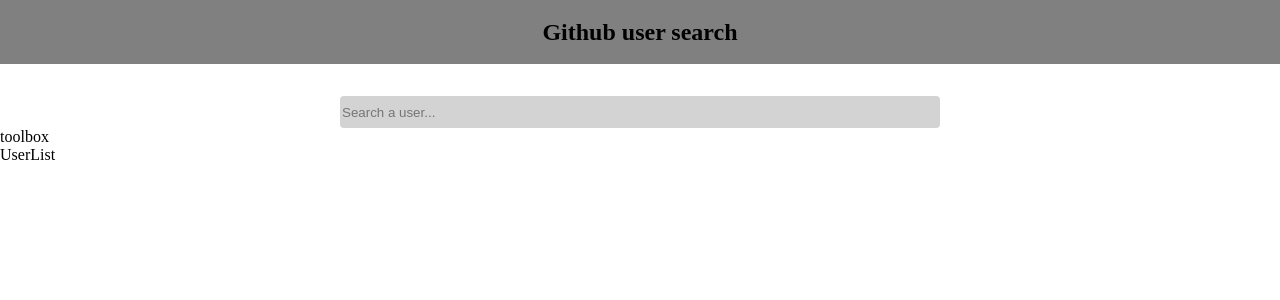
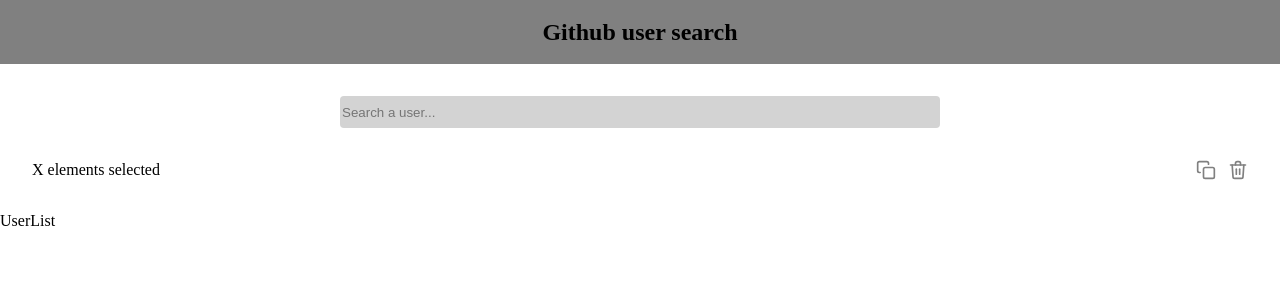
Before and after one commit to benjyarel/fulll_test, a React (Vite) app in the folder user_search/: page / in a window 1280 px wide. Shown: the top 300 px of the page. Built offline with nearby package versions, Linux system fonts and the light colour scheme.

Commit message:
add icons

```diff
--- /dev/null
+++ b/user_search/src/components/Toolbox.module.css
@@ -0,0 +1,25 @@
+.toolbox {
+  display: flex;
+  align-items: center;
+  justify-content: space-between;
+  margin: 32px;
+}
+
+.actions {
+  display: flex;
+  align-items: center;
+  gap: 12px;
+
+  button {
+    display: flex;
+    background: none;
+    border: none;
+    cursor: pointer;
+    padding: 0;
+    color: gray;
+
+    &:hover {
+      color: black;
+    }
+  }
+}
--- a/user_search/src/components/Toolbox.tsx
+++ b/user_search/src/components/Toolbox.tsx
@@ -1,3 +1,19 @@
+import { CopyIcon } from "./icons/CopyIcon"
+import { TrashIcon } from "./icons/TrashIcon"
+import style from "./Toolbox.module.css"
+
 export const Toolbox = () => {
-  return <div>toolbox</div>
+  return (
+    <div className={style.toolbox}>
+      <div> X elements selected</div>
+      <div className={style.actions}>
+        <button type="button" aria-label="Duplicate selection">
+          <CopyIcon />
+        </button>
+        <button type="button" aria-label="Delete selection">
+          <TrashIcon />
+        </button>
+      </div>
+    </div>
+  )
 }
--- /dev/null
+++ b/user_search/src/components/icons/CopyIcon.tsx
@@ -0,0 +1,16 @@
+export const CopyIcon = () => (
+  <svg
+    width="20"
+    height="20"
+    viewBox="0 0 24 24"
+    fill="none"
+    stroke="currentColor"
+    strokeWidth="2"
+    strokeLinecap="round"
+    strokeLinejoin="round"
+    aria-hidden="true"
+  >
+    <rect x="9" y="9" width="13" height="13" rx="2" />
+    <path d="M5 15H4a2 2 0 0 1-2-2V4a2 2 0 0 1 2-2h9a2 2 0 0 1 2 2v1" />
+  </svg>
+)
--- /dev/null
+++ b/user_search/src/components/icons/TrashIcon.tsx
@@ -0,0 +1,19 @@
+export const TrashIcon = () => (
+  <svg
+    width="20"
+    height="20"
+    viewBox="0 0 24 24"
+    fill="none"
+    stroke="currentColor"
+    strokeWidth="2"
+    strokeLinecap="round"
+    strokeLinejoin="round"
+    aria-hidden="true"
+  >
+    <polyline points="3 6 5 6 21 6" />
+    <path d="M19 6l-1 14a2 2 0 0 1-2 2H8a2 2 0 0 1-2-2L5 6" />
+    <path d="M10 11v6" />
+    <path d="M14 11v6" />
+    <path d="M9 6V4a2 2 0 0 1 2-2h2a2 2 0 0 1 2 2v2" />
+  </svg>
+)
```
